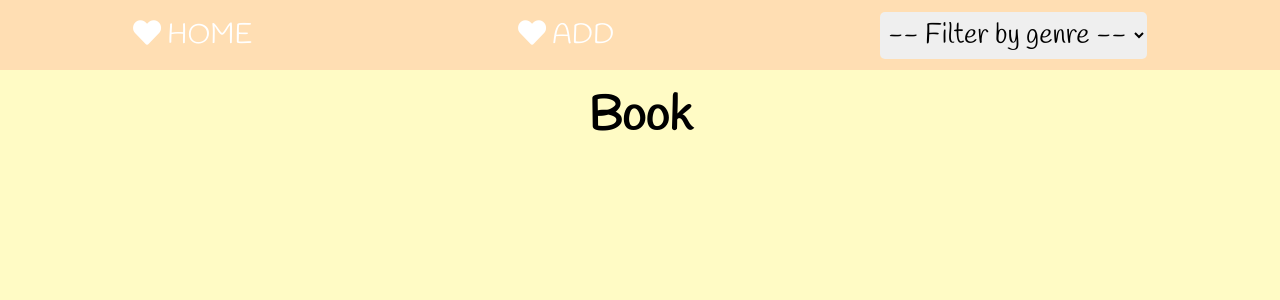
After one commit to MahoMori/my_fav_list, a Django app: page /myfav/book in a window 1280 px wide. The commit adds this page. Shown: the top 300 px of the page. Run offline with Django 3.2, Linux system fonts and the light colour scheme; data that the repository does not hold is empty.

Commit message:
added filter feature

```diff
--- a/myfav/static/style.css
+++ b/myfav/static/style.css
@@ -34,7 +34,7 @@ nav {
     cursor: pointer;
 }
 
-.nav-ul li:hover {
+.nav-ul li:not(:last-child):hover {
     background-color: #fff;
     color: #ffb3c7;
     border-radius: 50px;
@@ -48,6 +48,14 @@ nav {
 .nav-ul li:hover a {
     color: #ffb3c7;
 }
+
+.filter-genre {
+    border: none;
+    font-size: 1.75rem;
+    border-radius: 5px;
+    padding: 4px;
+}
+
 
 
 
--- a/myfav/templates/base.html
+++ b/myfav/templates/base.html
@@ -6,10 +6,13 @@
     <meta charset="UTF-8">
     <meta http-equiv="X-UA-Compatible" content="IE=edge">
     <meta name="viewport" content="width=device-width, initial-scale=1.0">
+
     <link href="https://use.fontawesome.com/releases/v5.15.4/css/all.css" rel="stylesheet">
+
     <link rel="preconnect" href="https://fonts.googleapis.com">
     <link rel="preconnect" href="https://fonts.gstatic.com" crossorigin>
     <link href="https://fonts.googleapis.com/css2?family=Handlee&display=swap" rel="stylesheet">
+
     <link rel="stylesheet" href="{% static 'style.css' %}">
     <title>My Favourites</title>
 </head>
@@ -24,6 +27,13 @@
                 <i class="fas fa-heart"></i>
                 <a href="{% url 'addfav' %}">ADD</a>
             </li>
+            <li>
+                <select class="filter-genre" onChange="location.href=value">
+                    <option value=none>-- Filter by genre --</option>
+                    <option value="{% url 'book' %}">Book</option>
+
+                </select>
+            </li>
         </ul>
     </nav>
 
--- /dev/null
+++ b/myfav/templates/myfav/book.html
@@ -0,0 +1,43 @@
+{% extends 'base.html' %}
+
+{% block content %}
+
+{% load static %}
+
+<div class="head">
+    <h1 class='head-title'>Book</h1>
+    <!-- <h1 class='username'>{{user.username}}</h1> -->
+</div>
+
+<main>
+    {% for book in books reversed %}
+
+    <div class="card {{book.genre}}">
+        <div class="img-div">
+            {% if book.image %}
+                <img class="img" src="{{ book.image.url }}">
+            {% else %}
+                <img class="img" src="../../../media/images/20200501_noimage.png">
+            {% endif %}
+        </div>
+        <div class="info-div">
+            <p class="name"><strong>{{book.name}}</strong></p>
+            <p class="author_or_creator">{{book.author_or_creator}}</p>
+            <p class="genre">{{book.genre}}</p>
+            <hr>
+            <p class='description'>{{book.description}}</p>
+            <a class="fas fa-pencil-alt" href="{% url 'editmyfav' book.id %}"></a>
+            <form action="{% url 'delete' book.id %}" method="POST">
+                {% csrf_token %}
+                <button class="delete" type="submit"><i class="fas fa-trash-alt"></i></button>
+            </form>
+        </div>
+    </div>
+
+    {% endfor %}
+</main>
+
+
+
+
+{% endblock %}
--- a/myfav/views.py
+++ b/myfav/views.py
@@ -14,6 +14,28 @@ def myfavlist(request):
         'myfav/myfav.html',
         {'myfavs':myfavs}
     )
+
+def book(request):
+    books = Myfav.objects.filter(genre__iexact='book')
+    return render(
+        request,
+        'myfav/book.html',
+        {'books':books}
+    )
+
+def animeManga(request):
+    ams = Myfav.objects.filter(genre__iexact='anime/manga')
+    return render(
+        request,
+        'myfav/anime_manga.html',
+        {'ams':ams}
+    )
+
+
+
+
+
+
 
 def addfav(request):
     if request.method == 'GET':
--- a/myfavlist/urls.py
+++ b/myfavlist/urls.py
@@ -23,6 +23,15 @@ urlpatterns = [
     path('admin/', admin.site.urls),
 
     path('', views.myfavlist, name='myfavlist'),
+
+    path('myfav/book', views.book, name='book'),
+    path('myfav/anime_manga', views.animeManga, name='anime_manga'),
+    # path('myfav/movie', views.movie, name='movie'),
+    # path('myfav/music', views.music, name='music'),
+    # path('myfav/game', views.game, name='game'),
+    # path('myfav/food', views.food, name='food'),
+    # path('myfav/other', views.other, name='other'),
+
     path('add/', views.addfav, name='addfav'),
     path('myfav/<int:myfav_id>', views.editmyfav, name='editmyfav'),
     path('myfav/<int:myfav_id>/delete', views.delete, name='delete')
```
